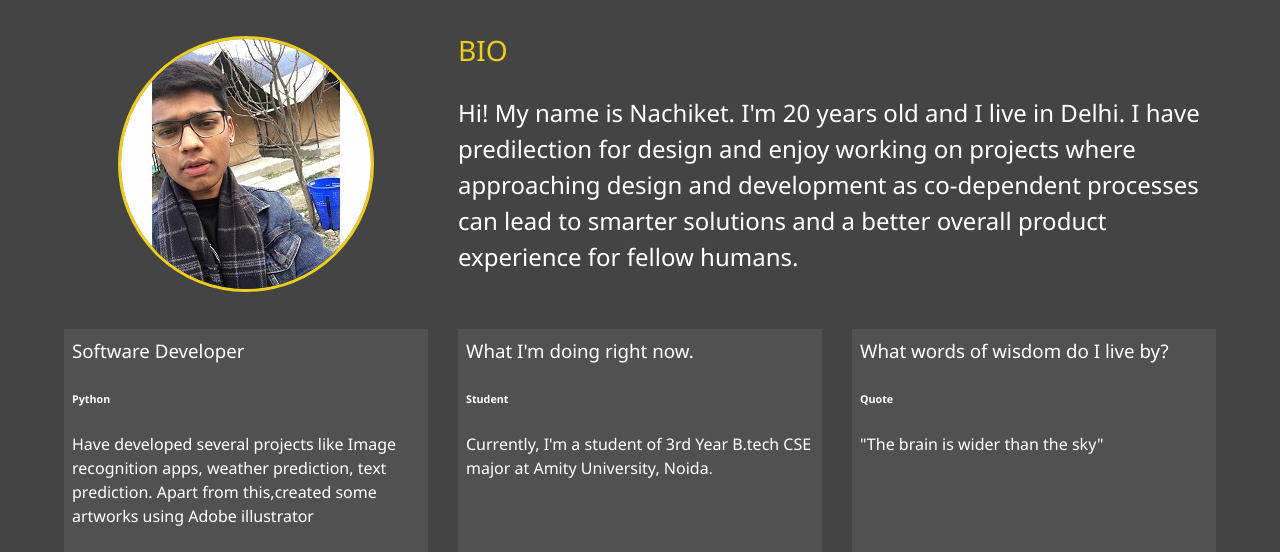
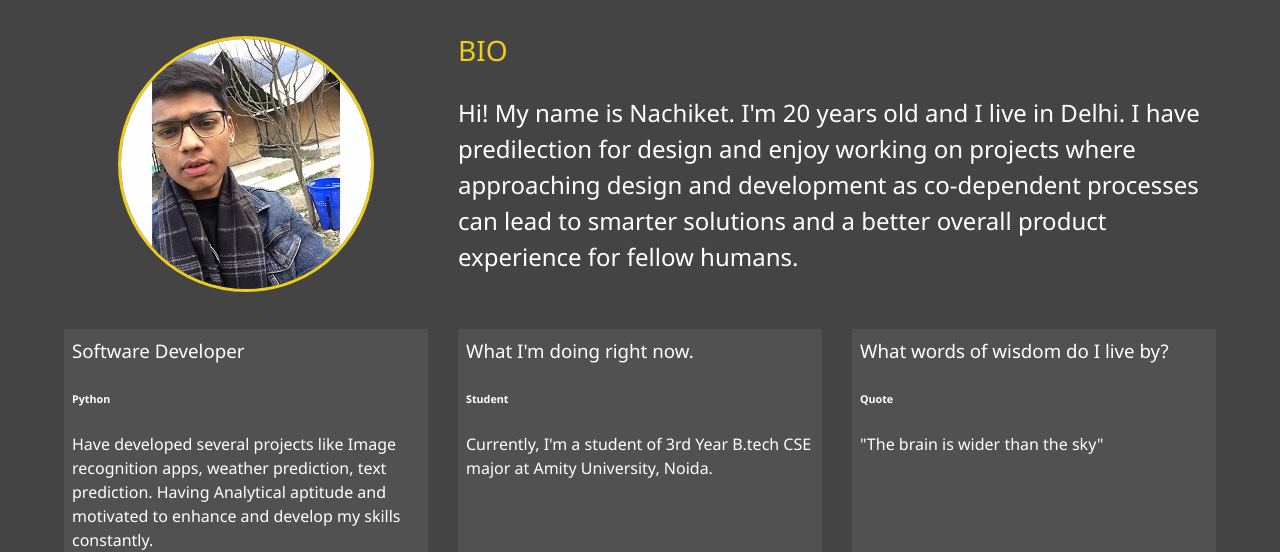
Before and after one commit to nachiketa21/my_site, a website: page dist/about.html in a window 1280 px wide. Shown: the part 253-805 px from the top of the page. Drawn offline with Linux system fonts and the light colour scheme.

Commit message:
Update about.html

```diff
--- a/dist/about.html
+++ b/dist/about.html
@@ -75,8 +75,9 @@
           <h6>Python</h6>
           <p>
             Have developed several projects like Image recognition apps, weather
-            prediction, text prediction. Apart from this,created some artworks
-            using Adobe illustrator
+            prediction, text prediction. Having Analytical aptitude and motivated
+            to enhance and develop my skills constantly.
+
           </p>
         </div>
 
```
